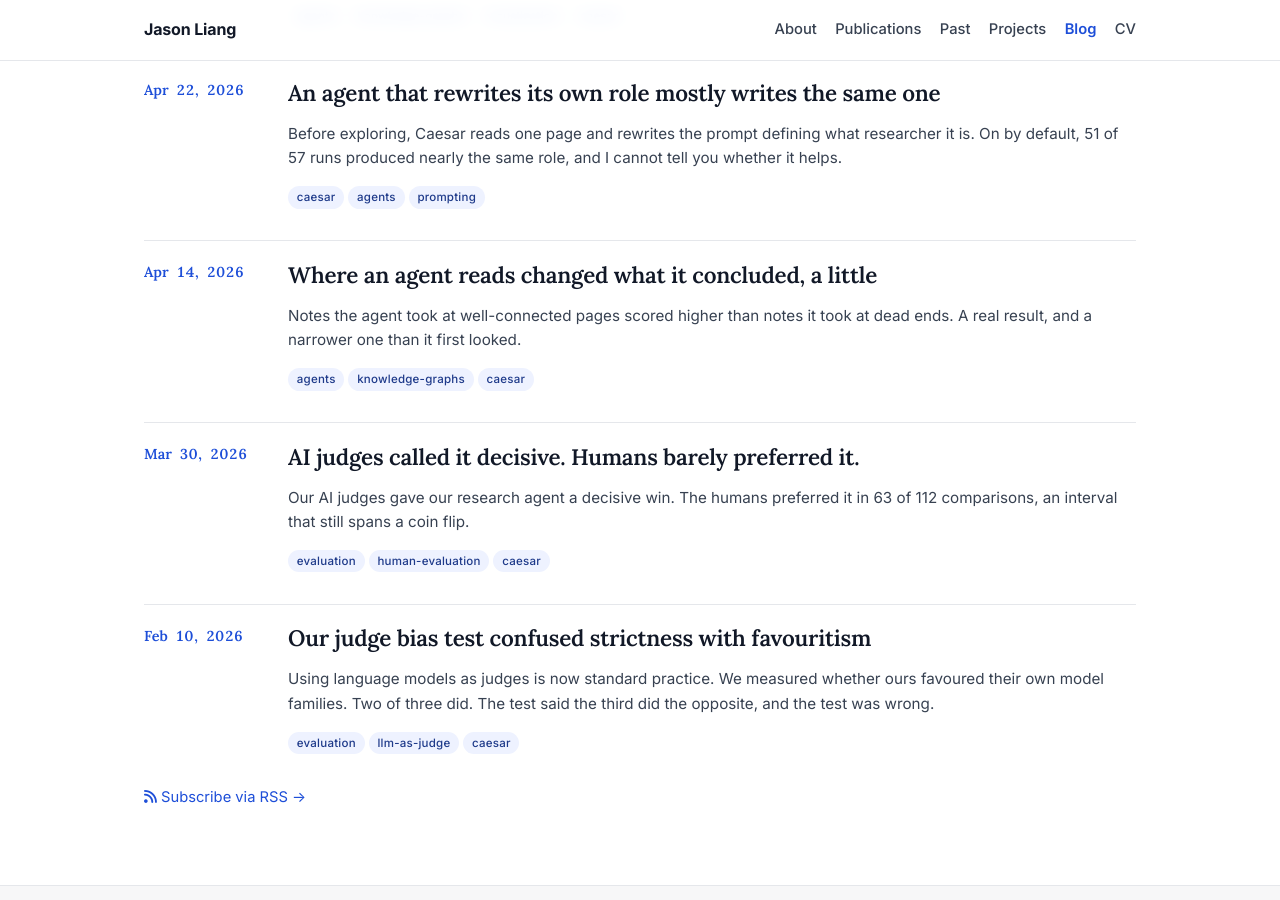
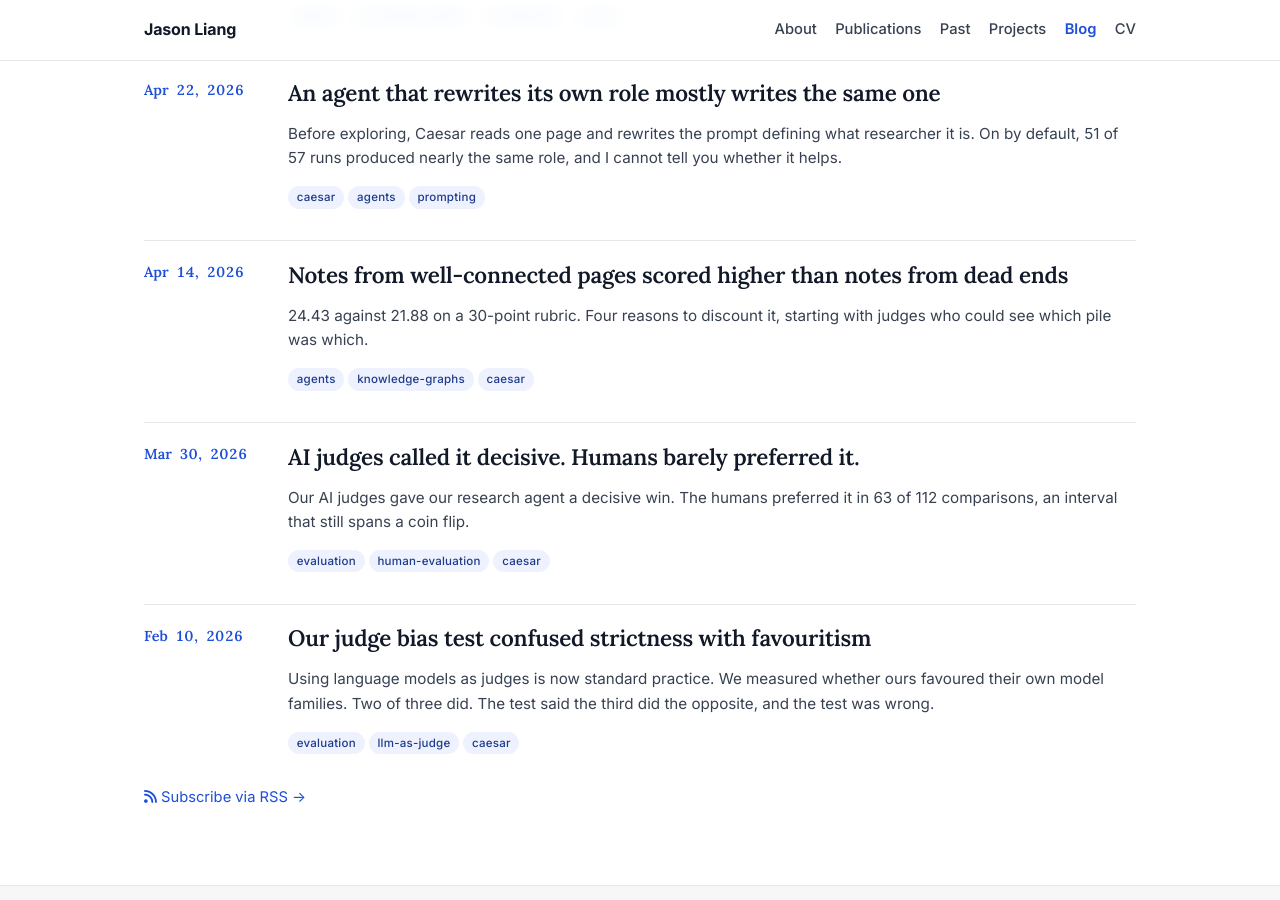
Before and after one commit to jasonzliang/jasonzliang.github.io, a Jekyll site: the page built from blog/index.html, in a window 1280 px wide and 900 px high, scrolled down 2642 px. Built offline with Jekyll 4.4.1, drawn with Linux system fonts in a browser that asks for light colours.

Commit message:
Make the hub-vs-leaf title concrete
"Where an agent reads changed what it concluded, a little" was abstract
at both ends: it named no comparison and hedged with "a little" without
saying how little. The finding is plain enough to state, so it does.

The description no longer repeats the title. It carries the numbers the
title asserts, 24.43 against 21.88 on a 30-point rubric, and names the
first of the four discounts, which the post calls the one that bothers
him: the judges could see which pile was which.

Co-Authored-By: Claude Opus 5 (1M context) <noreply@anthropic.com>

```diff
--- a/_posts/2026-04-14-hub-vs-leaf.md
+++ b/_posts/2026-04-14-hub-vs-leaf.md
@@ -1,10 +1,11 @@
 ---
 layout: post
-title: "Where an agent reads changed what it concluded, a little"
+title: >-
+  Notes from well-connected pages scored higher than notes from dead ends
 date: 2026-04-14
 description: >-
-  Notes the agent took at well-connected pages scored higher than notes it took
-  at dead ends. A real result, and a narrower one than it first looked.
+  24.43 against 21.88 on a 30-point rubric. Four reasons to discount it,
+  starting with judges who could see which pile was which.
 image: /img/blog/2026-04-14-hub-vs-leaf/hub-vs-leaf.webp
 tags: [agents, knowledge-graphs, caesar]
 ---
```
